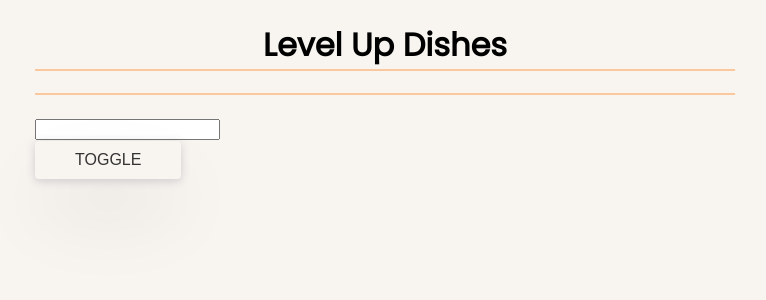
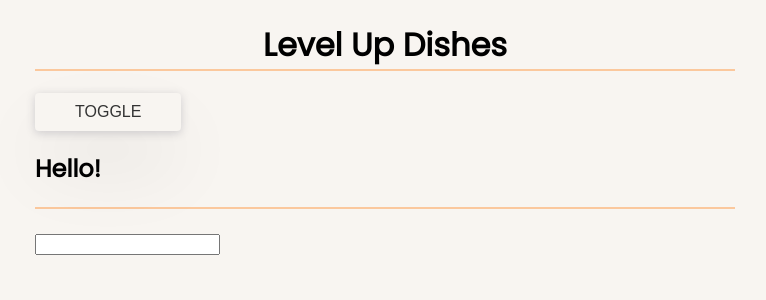
Before and after one commit to TianaJohnson/hooks, a React (Create React App) app: page / in a window 1280 px wide. Shown: the top 300 px of the page, without its empty margins (255-1021 px from the left). Built offline with nearby package versions, Linux system fonts and the light colour scheme.

Commit message:
refractoring a class component

```diff
--- a/src/App.js
+++ b/src/App.js
@@ -13,9 +13,11 @@ const App = () => {
   return (
     <div className="main-wrapper">
       <h1>Level Up Dishes</h1>
+      <Toggle/>
       <h1>{name}</h1>
+
       <input type="text" onChange={(e) => setName(e.target.value)} value={name} />
-      <Toggle/>
+
     </div>
   );
 };
--- a/src/Toggle.js
+++ b/src/Toggle.js
@@ -1,23 +1,32 @@
+import React, { useState } from "react";
 
-import React, { Component } from "react";
+const Toggle = () => {
+    return (
+        <div>
+           <button>Toggle</button>
+           <h2>Hello!</h2>
+         </div>
+    )
+}
 
-export default class Refactor extends Component {
-    state = {
-      isToggled: false
-    };
+export default Toggle;
+// export default class Refactor extends Component {
+//     state = {
+//       isToggled: false
+//     };
 
-    toggle = () => {
-      this.setState(state => {
-        return { isToggled: !state.isToggled };
-      });
-    };
+//     toggle = () => {
+//       this.setState(state => {
+//         return { isToggled: !state.isToggled };
+//       });
+//     };
 
-    render() {
-      return (
-        <div>
-          <button onClick={this.toggle}>Toggle</button>
-          {this.state.isToggled && <h2>Hello!</h2>}
-        </div>
-      );
-    }
-  }
+//     render() {
+//       return (
+//         <div>
+//           <button onClick={this.toggle}>Toggle</button>
+//           {this.state.isToggled && <h2>Hello!</h2>}
+//         </div>
+//       );
+//     }
+//   }
```
